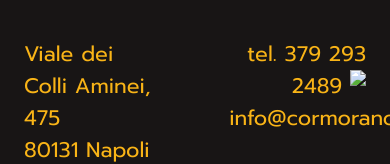
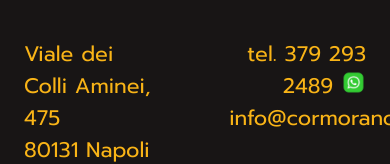
Before and after one commit to mfaella/cormorano, a plain HTML site: page index.html in a window 390 px wide. Shown: the part 636-800 px from the top of the page. Drawn offline with Linux system fonts and the light colour scheme.

Commit message:
phone number

```diff
--- a/index.html
+++ b/index.html
@@ -121,7 +121,7 @@
 	<div class="container">
        <div class="left"><a id="map" href="https://maps.app.goo.gl/SRfyzYR81ENWQH8f8">Viale dei Colli Aminei, 475<br />80131 Napoli</a></div>
        <div class="right"><a id="tel" href="tel:+393792932489">tel. 379 293 2489</a>
-	 <a href="https://wa.me/00393792932489"><img id="whatsapp" src="img/whatsapp2.webp"></a><br />
+	 <a href="https://wa.me/00393792932489"><img id="whatsapp" src="img/whatsapp.webp"></a><br />
 	   <a id="mail" href="mailto:info@cormoranoteatro.it">info@cormoranoteatro.it</a></div>
     </div>
 
```
Also changed, not shown: img/whatsapp.webp (added).
